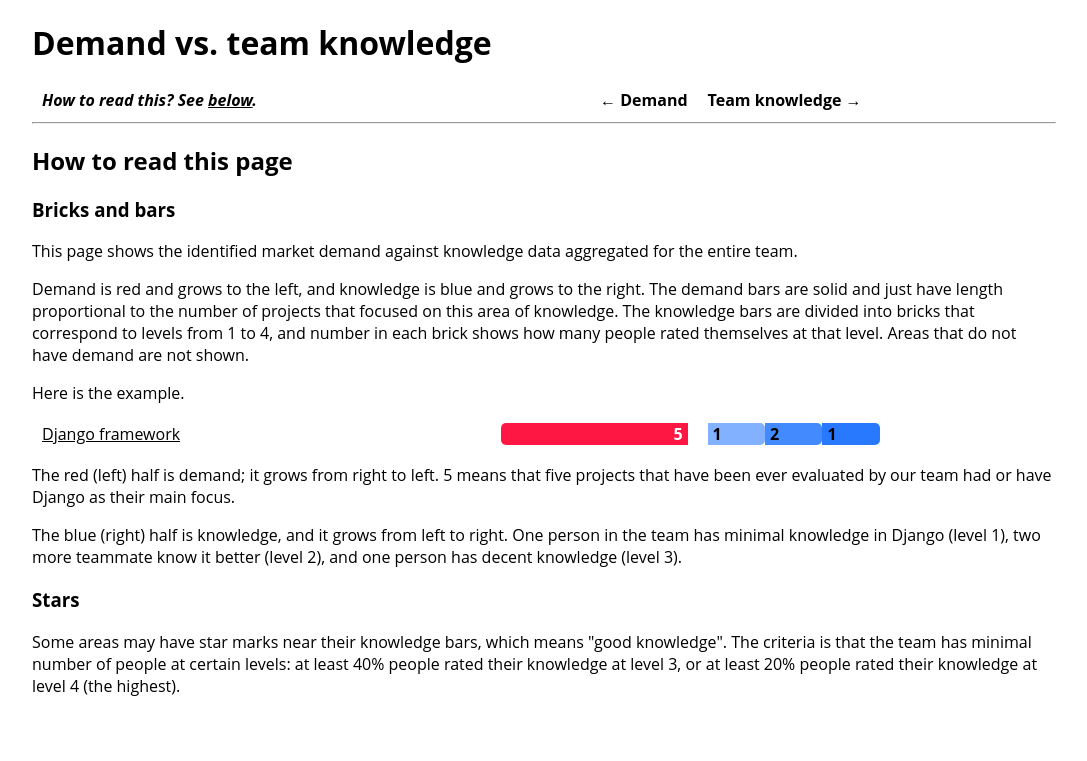
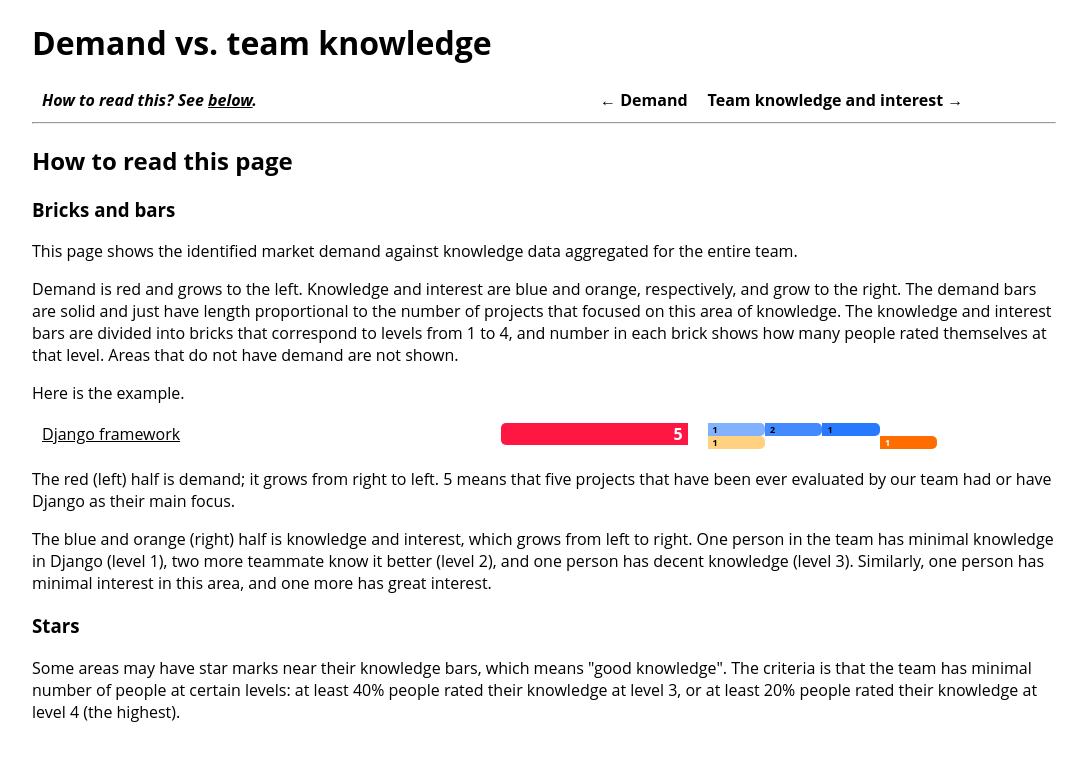
Before and after one commit to Igalia/team, a Django app: page /skills/demand-vs-knowledge/ in a window 1280 px wide. Shown: the top 761 px of the page, without its empty margins (96-1183 px from the left). Run offline with Django 3.2, Linux system fonts and the light colour scheme; data that the repository does not hold is empty; parts of the project's set-up code (start-up, migrations or seed data) failed here and were passed over.

Commit message:
Added the interest data to the demand vs. knowledge diagram.

```diff
--- a/skills/static/skills/style.css
+++ b/skills/static/skills/style.css
@@ -62,17 +62,18 @@
     font-weight: bolder;
 }
 
-.skills-knowledge-1, .skills-knowledge-2, .skills-knowledge-3, .skills-knowledge-4 {
+.skills-knowledge-1, .skills-knowledge-2, .skills-knowledge-3, .skills-knowledge-4,
+.skills-interest-right-1, .skills-interest-right-2, .skills-interest-right-3, .skills-interest-right-4 {
     border-radius: 0 5px 5px 0;
     padding: 0px 0px 0px 5px;
     font-weight: bolder;
 }
 
-.skills-interest-1, .skills-knowledge-1 {
+.skills-interest-1, .skills-knowledge-1, .skills-interest-right-1 {
     width: 20%;
 }
 
-.skills-interest-1 {
+.skills-interest-1, .skills-interest-right-1 {
     /* Material Orange A100 */
     background-color: #FFD180;
 }
@@ -82,11 +83,11 @@
     background-color: #82B1FF;
 }
 
-.skills-interest-2, .skills-knowledge-2 {
+.skills-interest-2, .skills-knowledge-2, .skills-interest-right-2 {
     width: 40%;
 }
 
-.skills-interest-2 {
+.skills-interest-2, .skills-interest-right-2 {
     /* Material Orange A200 */
     background-color: #FFAB40;
 }
@@ -96,11 +97,11 @@
     background-color: #448AFF;
 }
 
-.skills-interest-3, .skills-knowledge-3 {
+.skills-interest-3, .skills-knowledge-3, .skills-interest-right-3 {
     width: 60%;
 }
 
-.skills-interest-3 {
+.skills-interest-3, .skills-interest-right-3 {
     /* Material Orange A400 */
     background-color: #FF9100;
 }
@@ -110,11 +111,11 @@
     background-color: #2979FF;
 }
 
-.skills-interest-4, .skills-knowledge-4 {
+.skills-interest-4, .skills-knowledge-4, .skills-interest-right-4 {
     width: 80%;
 }
 
-.skills-interest-4 {
+.skills-interest-4, .skills-interest-right-4 {
     /* Material Orange A700 */
     background-color: #FF6D00;
     color: white;
@@ -130,3 +131,7 @@
     width: 20%;
     padding: 0px 5px 0px 5px;
 }
+
+.skills-thin-bar {
+    font-size: xx-small;
+}
--- a/skills/templates/skills/demand-vs-knowledge.html
+++ b/skills/templates/skills/demand-vs-knowledge.html
@@ -6,7 +6,7 @@
 <div class="t-row">
     <div class="t-cell t-header skills-row-header"><em>How to read this?  See <a href="#howto">below</a>.</em></div>
     <div class="t-cell t-header skills-column-header skills-cell-right">← Demand</div>
-    <div class="t-cell t-header skills-column-header">Team knowledge →</div>
+    <div class="t-cell t-header skills-column-header">Team knowledge and interest →</div>
 </div>
 {% for skill in skills %}
     {% if skill.category_title %}
@@ -20,16 +20,30 @@
                 <div class="t-cell skills-demand-bar" style="width: {{ skill.bar_length }}%">&nbsp;{{ skill.count }}</div>
             </div>
             <div class="t-cell skills-cell-left">
+                <div class="t-row">
                     {% for level in skill.knowledge %}
                         {% if level %}
-                        <div class="t-cell skills-knowledge-{{ forloop.counter }} skills-cell-narrow">{{ level }}</div>
+                            <div class="t-cell skills-knowledge-{{ forloop.counter }} skills-cell-narrow skills-thin-bar">{{ level }}</div>
                         {% else %}
-                        <div class="t-cell skills-cell-narrow">&nbsp;</div>
+                            <div class="t-cell skills-cell-narrow skills-thin-bar">&nbsp;</div>
                         {% endif %}
                     {% endfor %}
                     {% if skill.star_knowledge %}
-                    <div class="t-cell skills-cell-narrow">&star;</div>
+                        <div class="t-cell skills-cell-narrow skills-thin-bar">&star;</div>
                     {% endif %}
+                </div>
+                <div class="t-row">
+                    {% for level in skill.interest %}
+                        {% if level %}
+                            <div class="t-cell skills-interest-right-{{ forloop.counter }} skills-cell-narrow skills-thin-bar">{{ level }}</div>
+                        {% else %}
+                            <div class="t-cell skills-cell-narrow skills-thin-bar">&nbsp;</div>
+                        {% endif %}
+                    {% endfor %}
+                    {% if skill.star_interest %}
+                        <div class="t-cell skills-cell-narrow skills-thin-bar">&star;</div>
+                    {% endif %}
+                </div>
             </div>
         {% endif %}
     </div>
@@ -43,7 +57,7 @@
 
 <p>This page shows the identified market demand against knowledge data aggregated for the entire team.</p>
 
-<p>Demand is red and grows to the left, and knowledge is blue and grows to the right.  The demand bars are solid and just have length proportional to the number of projects that focused on this area of knowledge.  The knowledge bars are divided into bricks that correspond to levels from 1 to 4, and number in each brick shows how many people rated themselves at that level.  Areas that do not have demand are not shown.</p>
+<p>Demand is red and grows to the left.  Knowledge and interest are blue and orange, respectively, and grow to the right.  The demand bars are solid and just have length proportional to the number of projects that focused on this area of knowledge.  The knowledge and interest bars are divided into bricks that correspond to levels from 1 to 4, and number in each brick shows how many people rated themselves at that level.  Areas that do not have demand are not shown.</p>
 
 <p>Here is the example.</p>
 
@@ -53,16 +67,24 @@
         <div class="t-cell skills-demand-bar" style="width: 65%">&nbsp;5</div>
     </div>
     <div class="t-cell skills-cell-left">
-        <div class="t-cell skills-knowledge-1 skills-cell-narrow">1</div>
-        <div class="t-cell skills-knowledge-2 skills-cell-narrow">2</div>
-        <div class="t-cell skills-knowledge-3 skills-cell-narrow">1</div>
-        <div class="t-cell skills-cell-narrow">&nbsp;</div>
+        <div class="t-row">
+            <div class="t-cell skills-knowledge-1 skills-cell-narrow skills-thin-bar">1</div>
+            <div class="t-cell skills-knowledge-2 skills-cell-narrow skills-thin-bar">2</div>
+            <div class="t-cell skills-knowledge-3 skills-cell-narrow skills-thin-bar">1</div>
+            <div class="t-cell skills-cell-narrow skills-thin-bar">&nbsp;</div>
+        </div>
+        <div class="t-row">
+            <div class="t-cell skills-interest-right-1 skills-cell-narrow skills-thin-bar">1</div>
+            <div class="t-cell skills-cell-narrow skills-thin-bar">&nbsp;</div>
+            <div class="t-cell skills-cell-narrow skills-thin-bar">&nbsp;</div>
+            <div class="t-cell skills-interest-right-4 skills-cell-narrow skills-thin-bar">1</div>
+        </div>
     </div>
 </div>
 
 <p>The red (left) half is demand; it grows from right to left.  5 means that five projects that have been ever evaluated by our team had or have Django as their main focus.</p>
 
-<p>The blue (right) half is knowledge, and it grows from left to right.  One person in the team has minimal knowledge in Django (level 1), two more teammate know it better (level 2), and one person has decent knowledge (level 3).</p>
+<p>The blue and orange (right) half is knowledge and interest, which grows from left to right.  One person in the team has minimal knowledge in Django (level 1), two more teammate know it better (level 2), and one person has decent knowledge (level 3).  Similarly, one person has minimal interest in this area, and one more has great interest.</p>
 
 <h3>Stars</h3>
 
--- a/skills/views.py
+++ b/skills/views.py
@@ -46,21 +46,26 @@ def demand_vs_knowledge(request):
 
     project_index = {all_projects[i]['project']: i for i in range(len(all_projects))}
 
-    skills_data, skills_index = enumerate_skills({'knowledge': [0 for i in Measurement.KNOWLEDGE_CHOICES]})
+    skills_data, skills_index = enumerate_skills({'knowledge': [0 for i in Measurement.KNOWLEDGE_CHOICES],
+                                                  'interest': [0 for i in Measurement.INTEREST_CHOICES]})
 
     latest_assessments = [a for a in PersonAssessment.objects.filter(latest=True)]
 
     for measurement in Measurement.objects.filter(assessment__in=latest_assessments):
         skill = skills_data[skills_index[measurement.skill.pk]]
         skill['knowledge'][measurement.knowledge] += 1
+        skill['interest'][measurement.interest] += 1
 
     assessment_count = len(latest_assessments)
     expert_threshold = assessment_count * EXPERT_KNOWLEDGE_THRESHOLD
     high_threshold = assessment_count * HIGH_KNOWLEDGE_THRESHOLD
+    interest_threshold = assessment_count * NOTABLE_INTEREST_THRESHOLD
     for skill in skills_data:
         skill['star_knowledge'] = (skill['knowledge'][Measurement.KNOWLEDGE_EXPERT] >= expert_threshold or
                                    skill['knowledge'][Measurement.KNOWLEDGE_HIGH] >= high_threshold)
         skill['knowledge'] = skill['knowledge'][1:]
+        skill['star_interest'] = skill['interest'][Measurement.INTEREST_EXTREME] >= interest_threshold
+        skill['interest'] = skill['interest'][1:]
 
     max_count = 0
     for focus_record in all_focus_records:
@@ -82,6 +87,7 @@ def demand_vs_knowledge(request):
                                  'skills': all_projects[project_index[p['project']]]['skills']}
                                 for p in all_projects],
                    'skills': skills_data,
+                   'notable_interest_threshold': format(NOTABLE_INTEREST_THRESHOLD, ".0%"),
                    'expert_knowledge_threshold': format(EXPERT_KNOWLEDGE_THRESHOLD, ".0%"),
                    'high_knowledge_threshold': format(HIGH_KNOWLEDGE_THRESHOLD, ".0%")})
 
```
Lines whose indentation alone changed are shown as unchanged.
